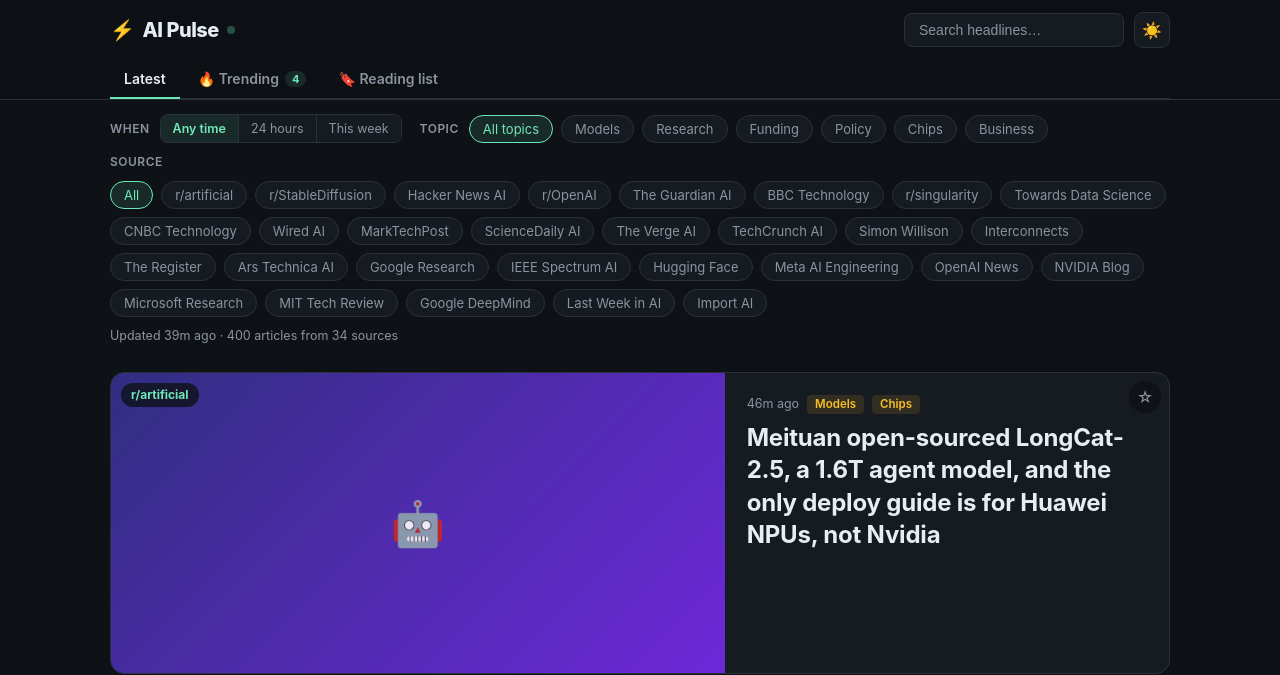
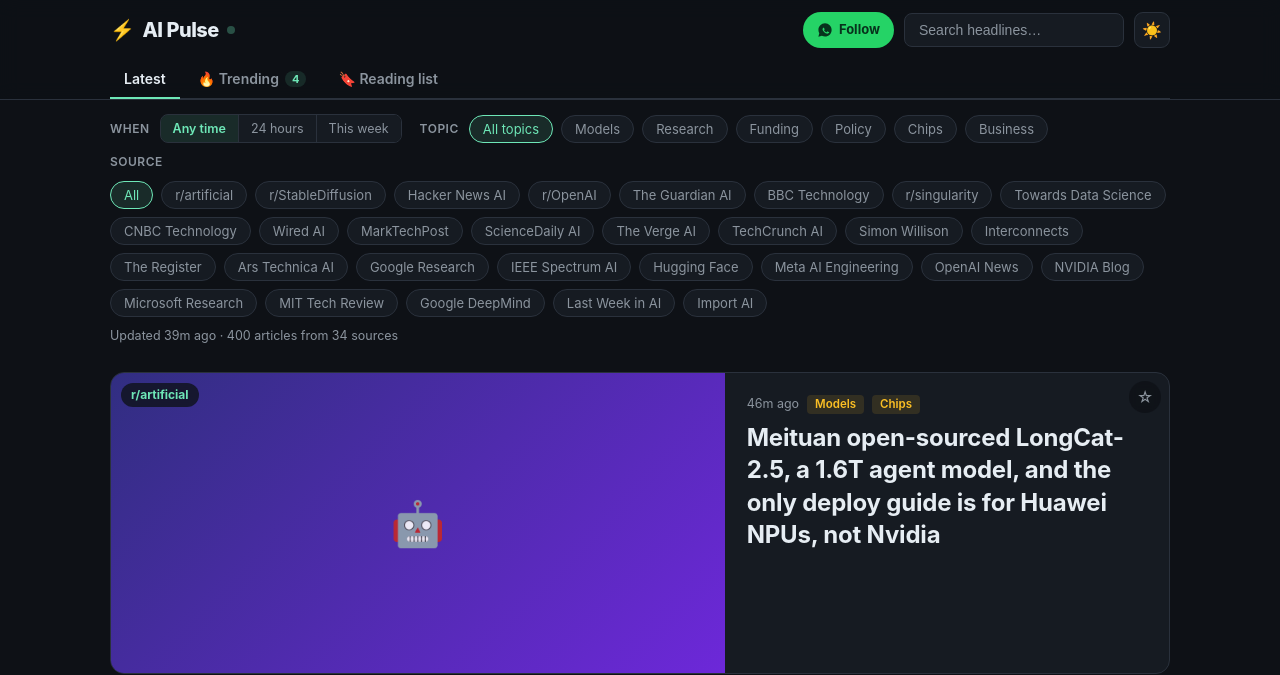
Before and after one commit to videoedits4clients-crypto/ai-news-hub, a plain HTML site: page index.html in a window 1280 px wide. Shown: the top 675 px of the page. Drawn offline with Linux system fonts and the light colour scheme.

Commit message:
Add WhatsApp Channel follow button

```diff
--- a/config.js
+++ b/config.js
@@ -6,4 +6,7 @@ window.SITE_CONFIG = {
 
   // Public URL of the deployed site, used in the newsletter header.
   siteUrl: "https://videoedits4clients-crypto.github.io/ai-news-hub/",
+
+  // WhatsApp Channel invite link — shown as a follow button in the header.
+  whatsappChannel: "https://whatsapp.com/channel/0029Vb8mlry8F2pN2kfEZT0L",
 };
--- a/index.html
+++ b/index.html
@@ -65,6 +65,12 @@
     display: flex; align-items: center; justify-content: center; transition: border-color 0.15s;
   }
   .icon-btn:hover { border-color: var(--muted); }
+  .channel-btn {
+    display: inline-flex; align-items: center; gap: 6px;
+    background: #25D366; color: #07321c; font-weight: 700; font-size: 13px;
+    padding: 8px 14px; border-radius: 999px; transition: filter 0.15s, transform 0.15s;
+  }
+  .channel-btn:hover { filter: brightness(1.08); transform: translateY(-1px); }
   #search {
     background: var(--surface); border: 1px solid var(--border); color: var(--text);
     padding: 8px 14px; border-radius: 8px; font-size: 14px; width: 220px;
@@ -271,6 +277,10 @@
     <div class="header-row">
       <div class="logo"><span class="zap">⚡</span>AI Pulse <span class="live-dot" title="auto-updating"></span></div>
       <div class="header-actions">
+        <a id="channel-btn" class="channel-btn" href="#" target="_blank" rel="noopener noreferrer" title="Follow our WhatsApp Channel" hidden>
+          <svg viewBox="0 0 24 24" width="16" height="16" fill="currentColor" aria-hidden="true"><path d="M12.04 2c-5.46 0-9.91 4.45-9.91 9.91 0 1.75.46 3.45 1.32 4.95L2.05 22l5.25-1.38a9.87 9.87 0 0 0 4.74 1.21c5.46 0 9.91-4.45 9.91-9.91S17.5 2 12.04 2zm5.8 14.06c-.24.68-1.4 1.3-1.93 1.35-.53.05-1.03.24-2.9-.6-2.26-1.02-3.68-3.4-3.79-3.56-.11-.16-.9-1.23-.9-2.35 0-1.12.58-1.67.79-1.9.2-.23.44-.29.59-.29h.42c.14 0 .32-.05.5.38.18.44.63 1.54.68 1.65.06.11.09.24.02.38-.07.15-.14.24-.26.38-.13.14-.27.31-.38.42-.13.12-.26.25-.11.5.15.24.66 1.09 1.42 1.76.97.87 1.79 1.14 2.04 1.26.24.12.39.1.53-.06.15-.16.63-.73.8-.98.17-.25.34-.2.57-.11.23.09 1.49.7 1.74.83.25.13.42.19.48.3.06.1.06.6-.18 1.28z"/></svg>
+          Follow
+        </a>
         <input id="search" type="search" placeholder="Search headlines…" autocomplete="off">
         <button class="icon-btn" id="theme-btn" title="Toggle light/dark">☀️</button>
       </div>
@@ -555,6 +565,13 @@ async function init() {
   }
 }
 
+/* ---------- WhatsApp Channel button ---------- */
+const channelBtn = document.getElementById('channel-btn');
+if (window.SITE_CONFIG && window.SITE_CONFIG.whatsappChannel) {
+  channelBtn.href = window.SITE_CONFIG.whatsappChannel;
+  channelBtn.hidden = false;
+}
+
 /* ---------- newsletter popup ---------- */
 const overlay = document.getElementById('popup-overlay');
 const subForm = document.getElementById('sub-form');
--- a/sw.js
+++ b/sw.js
@@ -1,5 +1,5 @@
 /* AI Pulse service worker — makes the site installable and offline-capable */
-const CACHE = 'ai-pulse-v3';
+const CACHE = 'ai-pulse-v4';
 const SHELL = ['./', './index.html', './manifest.json', './icon.png'];
 
 self.addEventListener('install', (e) => {
```
